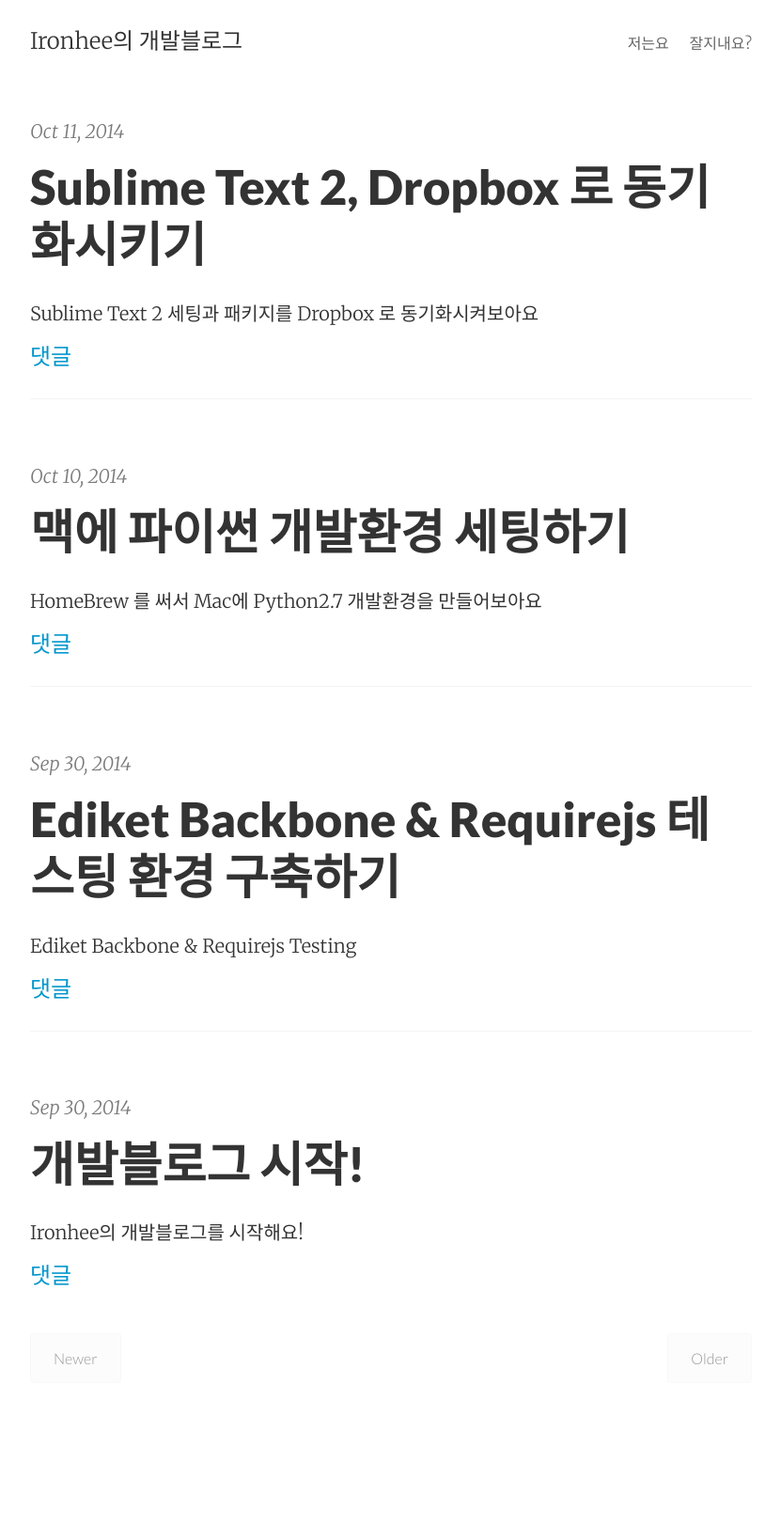
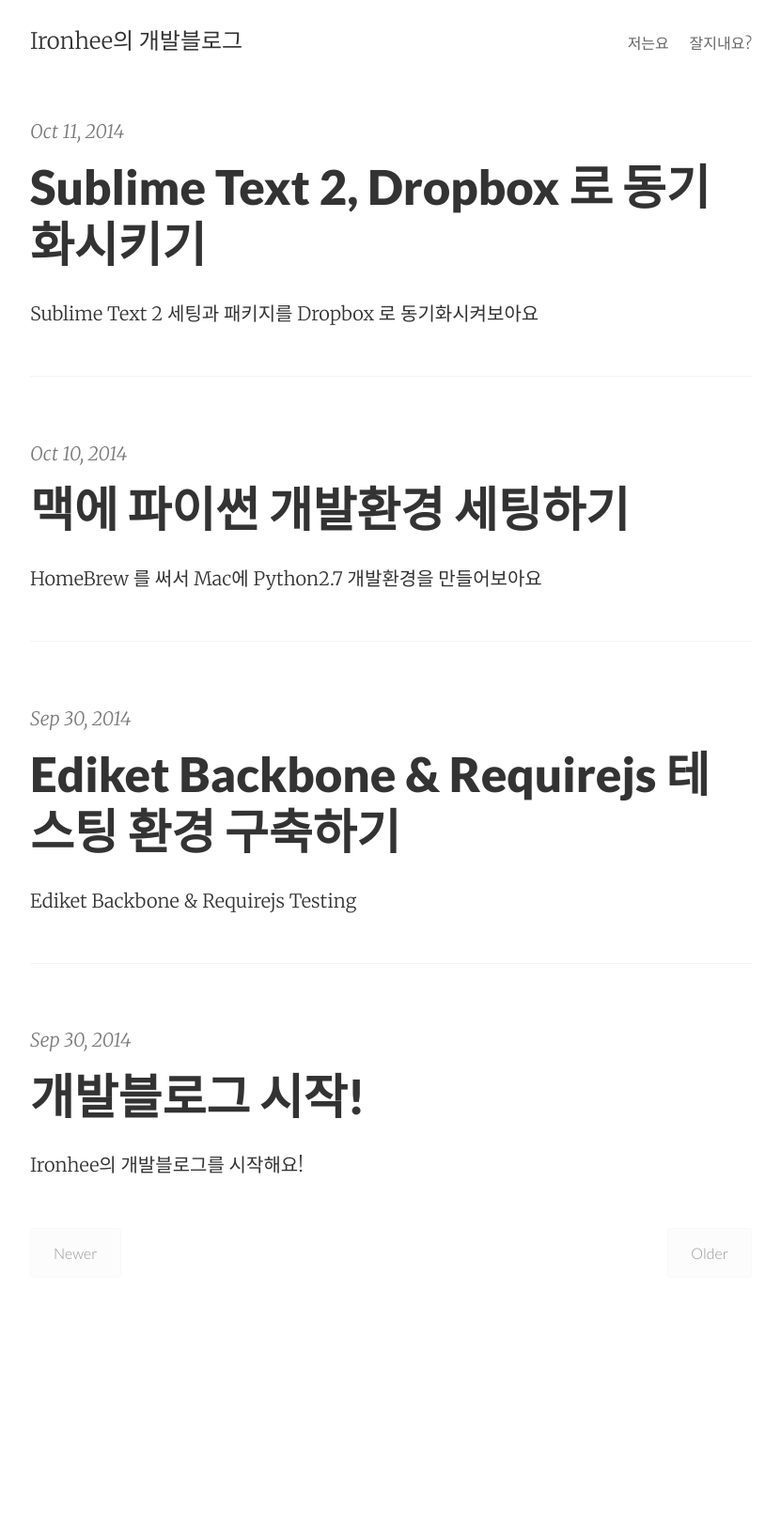
Before and after one commit to ironhee/ironhee.github.io, a Jekyll site: the page built from index.html, in a window 1280 px wide. Shown: the whole page at 94% size, without its empty margins (224-1055 px from the left). Built offline with Jekyll 4.4.1, drawn with Linux system fonts in a browser that asks for light colours; the list of posts is cut into pages by our own code; comment, search, counter and statistics services are not loaded; after the commit the page ends 1526 px from its top, so only the background shows below that.

Commit message:
disqus comment count rollback

```diff
--- a/_includes/footer.html
+++ b/_includes/footer.html
@@ -20,7 +20,6 @@
 ga('send', 'pageview');
 </script>
 {% endif %}
-
 {% if site.comments %}
 <script type="text/javascript">
 /* * * CONFIGURATION VARIABLES: EDIT BEFORE PASTING INTO YOUR WEBPAGE * * */
--- a/_layouts/post.html
+++ b/_layouts/post.html
@@ -37,7 +37,6 @@
 <script type="text/javascript">
     /* * * CONFIGURATION VARIABLES: EDIT BEFORE PASTING INTO YOUR WEBPAGE * * */
     var disqus_shortname = 'ironhee'; // required: replace example with your forum shortname
-    var disqus_identifier = '{{ page.id }}';
 
     /* * * DON'T EDIT BELOW THIS LINE * * */
     (function() {
--- a/index.html
+++ b/index.html
@@ -11,7 +11,6 @@
           <p class="post-meta">{{ post.date | date: "%b %-d, %Y" }}</p>
           <h3 class="h2 post-title">{{ post.title }}</h3>
           <p class="post-summary">{{ post.summary }}</p>
-          <a href="{{ post.url }}#disqus_thread" data-disqus-identifier="{{ post.id }}">댓글</a>
         </a>
       </div>
     {% endfor %}
```
